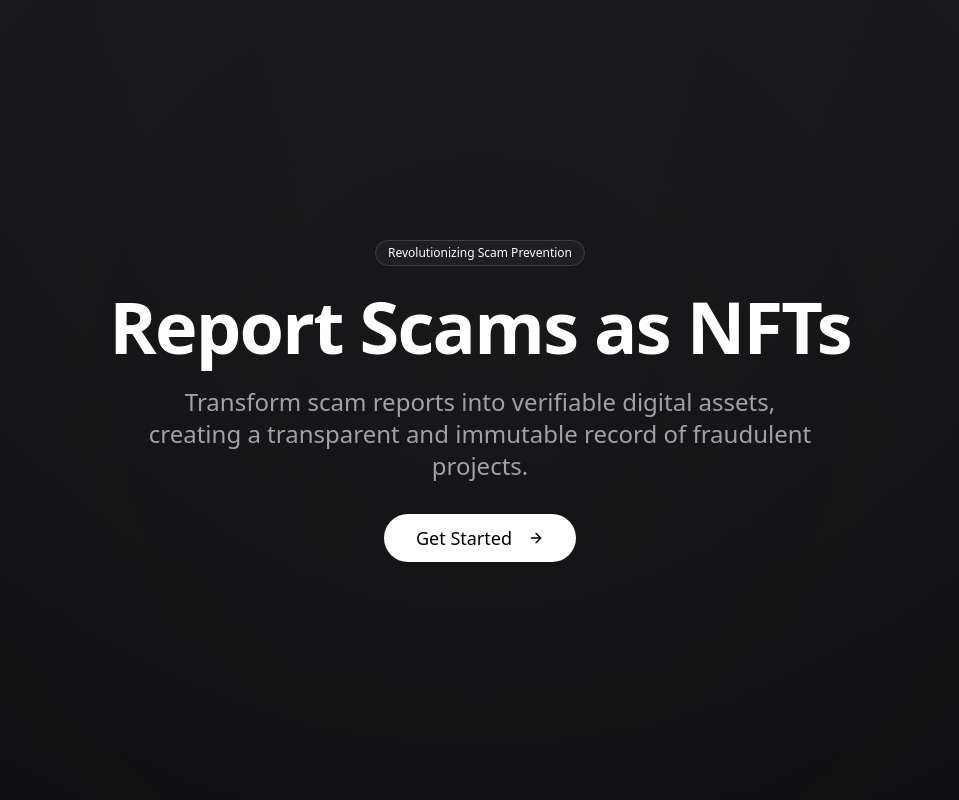
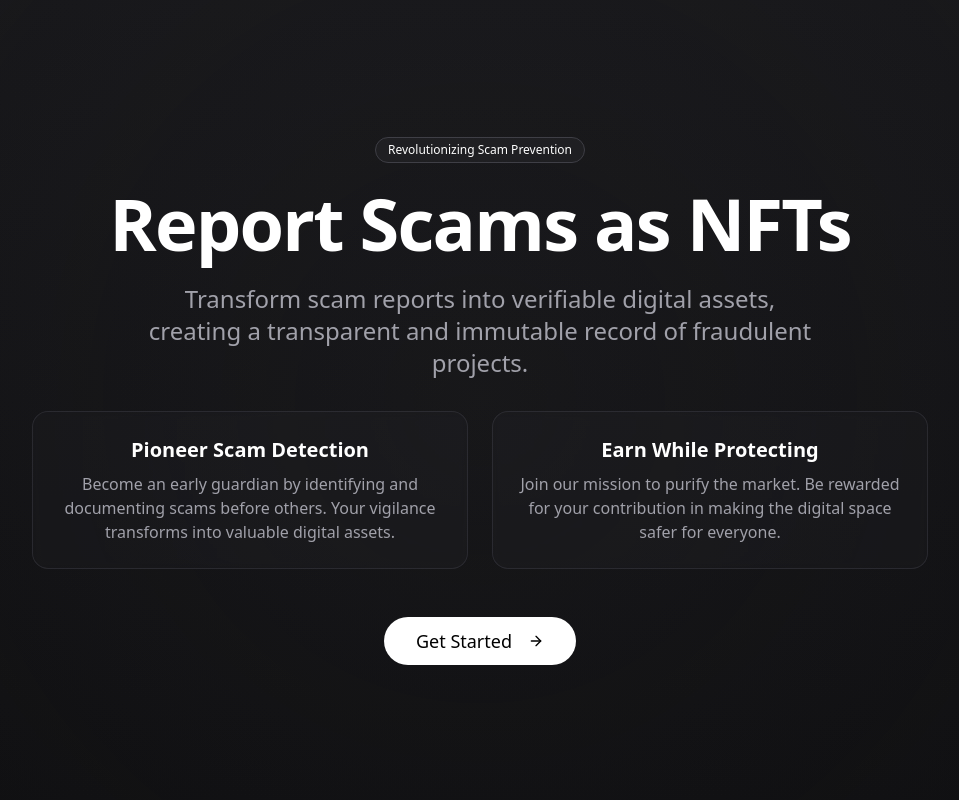
Before and after one commit to dhyabi2/scamwatch-nft-landing, a React (Vite) app: page / in a window 1280 px wide. Shown: the top 800 px of the page, without its empty margins (160-1119 px from the left). Built offline with nearby package versions, Linux system fonts and the light colour scheme.

Commit message:
Improve marketing points
Refined marketing points to be more attractive and highlight the proactive nature of scam reporting and NFT rewards.

```diff
--- a/src/pages/Index.tsx
+++ b/src/pages/Index.tsx
@@ -1,4 +1,3 @@
-
 import React, { useEffect, useRef } from "react";
 import { Button } from "@/components/ui/button";
 import { Input } from "@/components/ui/input";
@@ -50,6 +49,20 @@ const Index = () => {
           <p className="text-xl md:text-2xl text-zinc-400 mb-8 max-w-2xl mx-auto">
             Transform scam reports into verifiable digital assets, creating a transparent and immutable record of fraudulent projects.
           </p>
+          <div className="grid md:grid-cols-2 gap-6 max-w-4xl mx-auto mb-12">
+            <div className="p-6 rounded-2xl bg-zinc-800/20 backdrop-blur-sm border border-zinc-700/50 hover:border-zinc-600 transition-all duration-300">
+              <h3 className="text-xl font-semibold mb-2">Pioneer Scam Detection</h3>
+              <p className="text-zinc-400">
+                Become an early guardian by identifying and documenting scams before others. Your vigilance transforms into valuable digital assets.
+              </p>
+            </div>
+            <div className="p-6 rounded-2xl bg-zinc-800/20 backdrop-blur-sm border border-zinc-700/50 hover:border-zinc-600 transition-all duration-300">
+              <h3 className="text-xl font-semibold mb-2">Earn While Protecting</h3>
+              <p className="text-zinc-400">
+                Join our mission to purify the market. Be rewarded for your contribution in making the digital space safer for everyone.
+              </p>
+            </div>
+          </div>
           <Button
             className="bg-white text-black hover:bg-zinc-200 transition-all duration-300 rounded-full px-8 py-6 text-lg group"
           >
```
